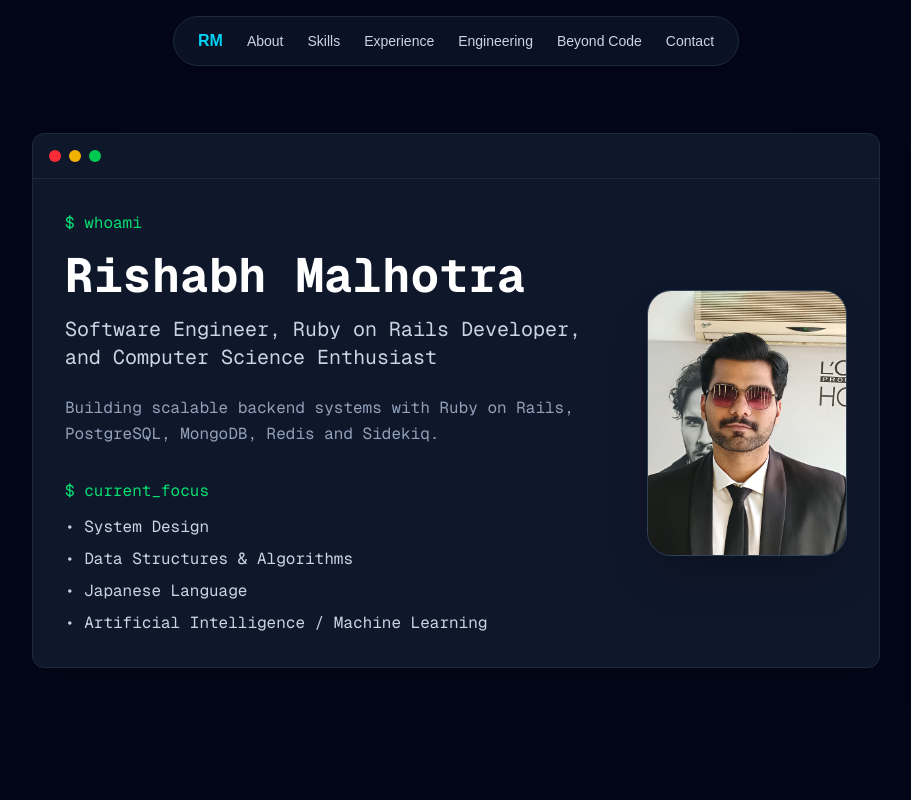
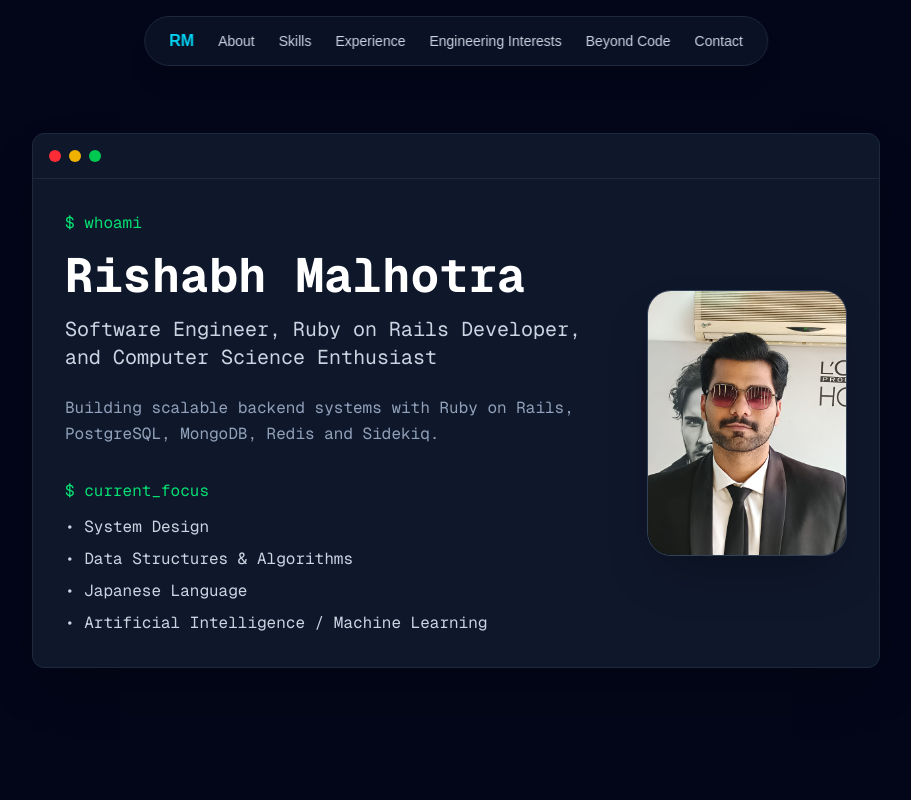
Before and after one commit to tomakazu/rishabh_malhotra_techie, a Next.js app: page / in a window 1280 px wide. Shown: the top 800 px of the page, without its empty margins (184-1095 px from the left). Built offline with nearby package versions, Linux system fonts and the light colour scheme.

Commit message:
Added FadeInSection

```diff
--- a/app/page.tsx
+++ b/app/page.tsx
@@ -7,18 +7,19 @@ import BeyondCode from "@/components/BeyondCode";
 import Contact from "@/components/Contact";
 import Footer from "@/components/Footer";
 import Navbar from "@/components/Navbar";
+import FadeInSection from "@/components/FadeInSection";
 
 export default function Home() {
   return (
     <main>
-      <Navbar />
-      <Hero />
-      <About />
-      <Skills />
-      <Experience />
-      <EngineeringInterests />
-      <BeyondCode />
-      <Contact />
+      <FadeInSection> <Navbar /> </FadeInSection>
+      <FadeInSection> <Hero /> </FadeInSection>
+      <FadeInSection> <About /> </FadeInSection>
+      <FadeInSection> <Skills /> </FadeInSection>
+      <FadeInSection> <Experience /> </FadeInSection>
+      <FadeInSection> <EngineeringInterests /> </FadeInSection>
+      <FadeInSection> <BeyondCode /> </FadeInSection>
+      <FadeInSection> <Contact /> </FadeInSection>
       <Footer />
     </main>
   );
--- /dev/null
+++ b/components/FadeInSection.tsx
@@ -0,0 +1,25 @@
+// src/components/FadeInSection.tsx
+
+"use client";
+
+import { motion } from "framer-motion";
+
+export default function FadeInSection({
+  children,
+}: {
+  children: React.ReactNode;
+}) {
+  return (
+    <motion.div
+      initial={{ opacity: 0, y: 40 }}
+      whileInView={{ opacity: 1, y: 0 }}
+      viewport={{ once: false, amount: 0.2 }}
+      transition={{
+        duration: 0.6,
+        ease: "easeOut",
+      }}
+    >
+      {children}
+    </motion.div>
+  );
+}
--- a/components/Navbar.tsx
+++ b/components/Navbar.tsx
@@ -3,7 +3,7 @@ export default function Navbar() {
     { name: "About", href: "#about" },
     { name: "Skills", href: "#skills" },
     { name: "Experience", href: "#experience" },
-    { name: "Engineering", href: "#engineering" },
+    { name: "Engineering Interests", href: "#engineering-interests" },
     { name: "Beyond Code", href: "#beyond-code" },
     { name: "Contact", href: "#contact" },
   ];
```
